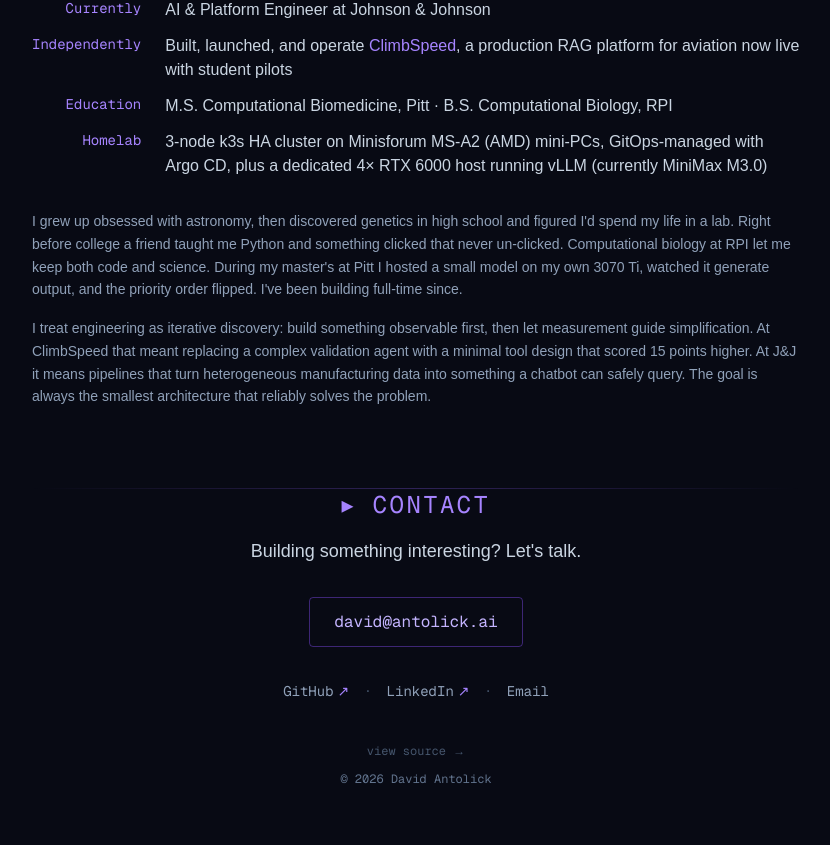
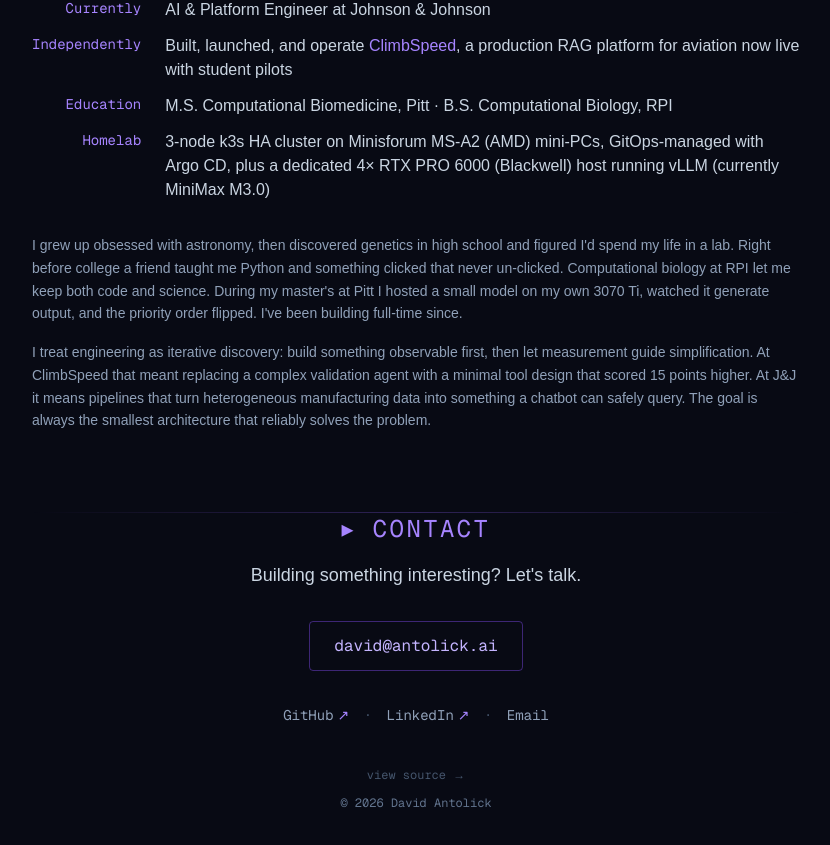
Before and after one commit to David-Antolick/antolick_website, a Next.js app: page / in a window 1280 px wide. Shown: the part 1337-2182 px from the top of the page, without its empty margins (224-1054 px from the left). Built offline with nearby package versions, Linux system fonts and the light colour scheme.

Commit message:
Specify RTX PRO 6000 (Blackwell) on the inference host
Co-Authored-By: Claude Opus 4.8 (1M context) <noreply@anthropic.com>
Claude-Session: https://claude.ai/code/session_01SoMKouDvPiKSmmNuQ62wNH

```diff
--- a/components/About.tsx
+++ b/components/About.tsx
@@ -45,8 +45,8 @@ export default function About() {
           </span>
           <span className="text-base text-slate-300">
             3-node k3s HA cluster on Minisforum MS-A2 (AMD) mini-PCs,
-            GitOps-managed with Argo CD, plus a dedicated 4&times; RTX 6000
-            host running vLLM (currently MiniMax M3.0)
+            GitOps-managed with Argo CD, plus a dedicated 4&times; RTX PRO 6000
+            (Blackwell) host running vLLM (currently MiniMax M3.0)
           </span>
         </div>
 
--- a/components/Infrastructure.tsx
+++ b/components/Infrastructure.tsx
@@ -42,7 +42,7 @@ export default function Infrastructure() {
             <ul className="space-y-2 text-sm text-slate-300">
               <li className="flex justify-between">
                 <span className="text-slate-400">GPU</span>
-                <span>4&times; NVIDIA RTX 6000</span>
+                <span>4&times; NVIDIA RTX PRO 6000 (Blackwell)</span>
               </li>
               <li className="flex justify-between">
                 <span className="text-slate-400">Serving</span>
```
